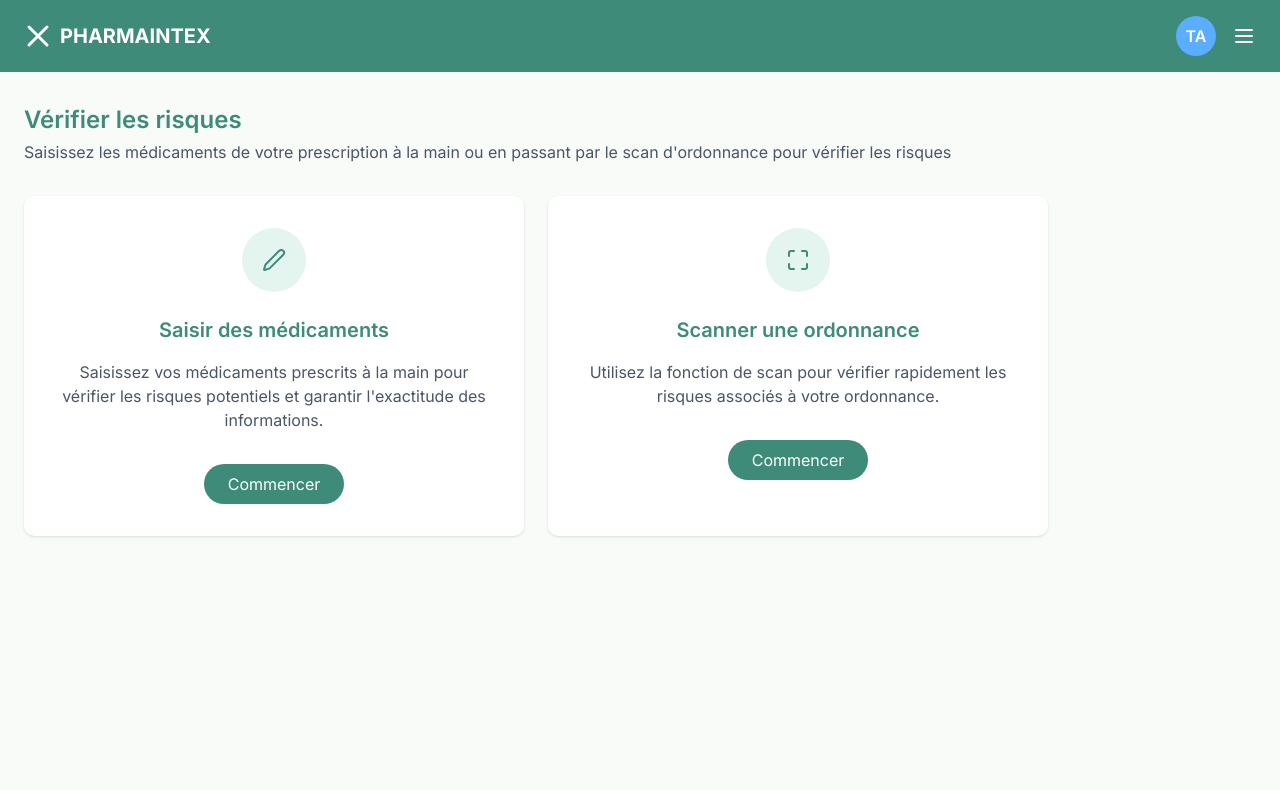
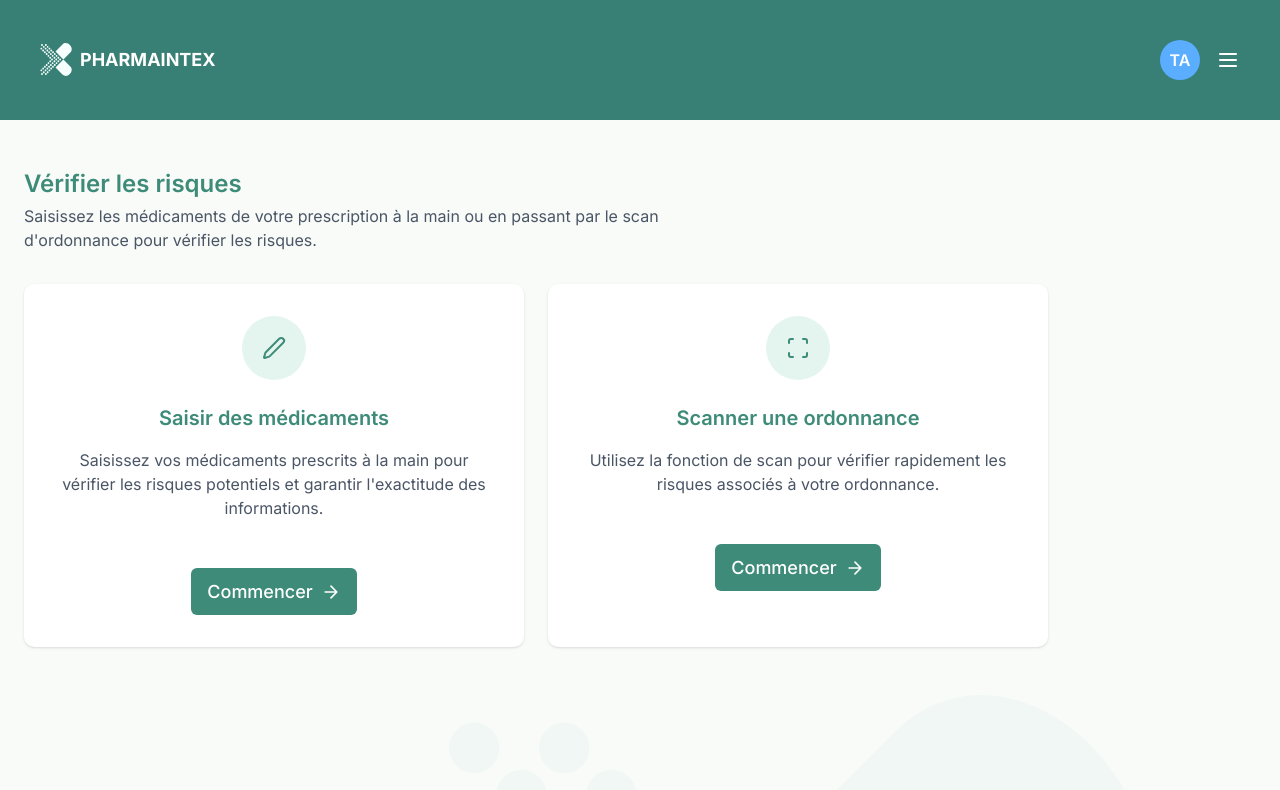
Before and after one commit to salaheddine1399/pharma, a Next.js app: page /analyse in a window 1280 px wide. Shown: the top 790 px of the page. Built offline with nearby package versions, Linux system fonts and the light colour scheme.

Commit message:
add analyse page

```diff
--- a/src/app/analyse/page.tsx
+++ b/src/app/analyse/page.tsx
@@ -1,15 +1,24 @@
-import { Menu, Pen, Maximize } from "lucide-react";
-import Logo from "@/components/logo";
+import { Menu, Pen, Scan } from "lucide-react";
+
 import ActionCard from "@/components/action-card";
-//import Illustration from "@/components/illustration";
+import Image from "next/image";
 import UserAvatar from "@/components/user-avatar";
 
 export default function Analyse() {
   return (
     <main className="min-h-screen bg-[#f8fbf8]">
       {/* Header */}
-      <header className="bg-[#3d8b78] text-white py-4 px-6 flex justify-between items-center">
-        <Logo />
+      <header className="bg-[#388075] text-white  py-10 px-10 flex  justify-between items-center">
+        <div className="flex items-center">
+          <Image
+            src="/logo-white.svg"
+            alt="Pharmaintex"
+            width={32}
+            height={32}
+            className="mr-2"
+          />
+          <span className="font-bold text-white text-lg">PHARMAINTEX</span>
+        </div>
         <div className="flex items-center gap-4">
           <UserAvatar initials="TA" />
           <button aria-label="Menu">
@@ -19,13 +28,13 @@ export default function Analyse() {
       </header>
 
       {/* Main Content */}
-      <div className="container mx-auto px-6 py-8">
+      <section className="container mx-auto px-6 py-12">
         <h2 className="text-2xl font-semibold text-[#3d8b78]">
           Vérifier les risques
         </h2>
-        <p className="text-gray-600 mt-1 mb-8">
+        <p className="text-gray-600 mt-1 mb-8 max-w-2xl">
           Saisissez les médicaments de votre prescription à la main ou en
-          passant par le scan d&apos;ordonnance pour vérifier les risques
+          passant par le scan d&apos;ordonnance pour vérifier les risques.
         </p>
 
         <div className="grid md:grid-cols-2 gap-6 max-w-5xl">
@@ -36,14 +45,22 @@ export default function Analyse() {
           />
 
           <ActionCard
-            icon={Maximize}
+            icon={Scan} // Updated to use Scan icon instead of Maximize
             title="Scanner une ordonnance"
             description="Utilisez la fonction de scan pour vérifier rapidement les risques associés à votre ordonnance."
           />
         </div>
+      </section>
 
-        {/* Illustration */}
-        <div className="flex justify-end mt-12"></div>
+      {/* Illustration */}
+      <div className="flex justify-end px-6 pb-6">
+        <Image
+          src="/illustration.svg"
+          alt="Pharmaintex"
+          width={857}
+          height={443}
+          className="mr-2 object-contain"
+        />
       </div>
     </main>
   );
--- a/src/components/action-button.tsx
+++ b/src/components/action-button.tsx
@@ -1,16 +1,47 @@
-import type React from "react"
-interface ActionButtonProps {
-  href: string
-  children?: React.ReactNode
+import Link from "next/link";
+
+interface ActionCardProps {
+  title: string;
+  description: string;
 }
 
-export default function ActionButton({ href, children = "Commencer" }: ActionButtonProps) {
+export default function ActionCard({ title, description }: ActionCardProps) {
   return (
-    <a
-      href={href}
-      className="bg-[#3d8b78] text-white py-2 px-6 rounded-full hover:bg-[#367a69] transition-colors duration-200 block text-center"
-    >
-      {children}
-    </a>
-  )
+    <div>
+      {/* Title */}
+      <h3 className="text-lg font-semibold text-[#3d8b78]">{title}</h3>
+
+      {/* Description */}
+      <p className="text-gray-600 mt-2">{description}</p>
+
+      {/* Button */}
+      <Link
+        href="#"
+        className="bg-[#3d8b78] text-white px-5 py-2 rounded-md flex items-center gap-2 mt-4 hover:bg-[#347a68] transition-colors"
+        style={{
+          borderRadius: "6px",
+          padding: "10px 16px",
+          fontSize: "18px",
+          fontWeight: "500",
+        }}
+      >
+        Commencer
+        <svg
+          width="20"
+          height="20"
+          viewBox="0 0 24 24"
+          fill="none"
+          xmlns="http://www.w3.org/2000/svg"
+        >
+          <path
+            d="M5 12H19M19 12L12 5M19 12L12 19"
+            stroke="currentColor"
+            strokeWidth="2"
+            strokeLinecap="round"
+            strokeLinejoin="round"
+          />
+        </svg>
+      </Link>
+    </div>
+  );
 }
--- a/src/components/card-icon.tsx
+++ b/src/components/card-icon.tsx
@@ -7,7 +7,7 @@ interface CardIconProps {
 export default function CardIcon({ Icon }: CardIconProps) {
   return (
     <div className="bg-[#e4f5f0] p-4 rounded-full mb-6 w-16 h-16 flex items-center justify-center">
-      <Icon className="h-6 w-6 text-[#3d8b78]" />
+      {Icon && <Icon className="h-6 w-6 text-[#3d8b78]" />}
     </div>
   );
 }
--- a/src/components/logo.tsx
+++ /dev/null
@@ -1,22 +0,0 @@
-export default function Logo() {
-  return (
-    <div className="flex items-center">
-      <svg
-        width="28"
-        height="28"
-        viewBox="0 0 28 28"
-        fill="none"
-        xmlns="http://www.w3.org/2000/svg"
-      >
-        <path
-          d="M5 5L23 23M5 23L23 5"
-          stroke="white"
-          strokeWidth="3"
-          strokeLinecap="round"
-          strokeLinejoin="round"
-        />
-      </svg>
-      <span className="ml-2 text-xl font-bold">PHARMAINTEX</span>
-    </div>
-  );
-}
```
Also changed, not shown: public/illustration.svg (added).
